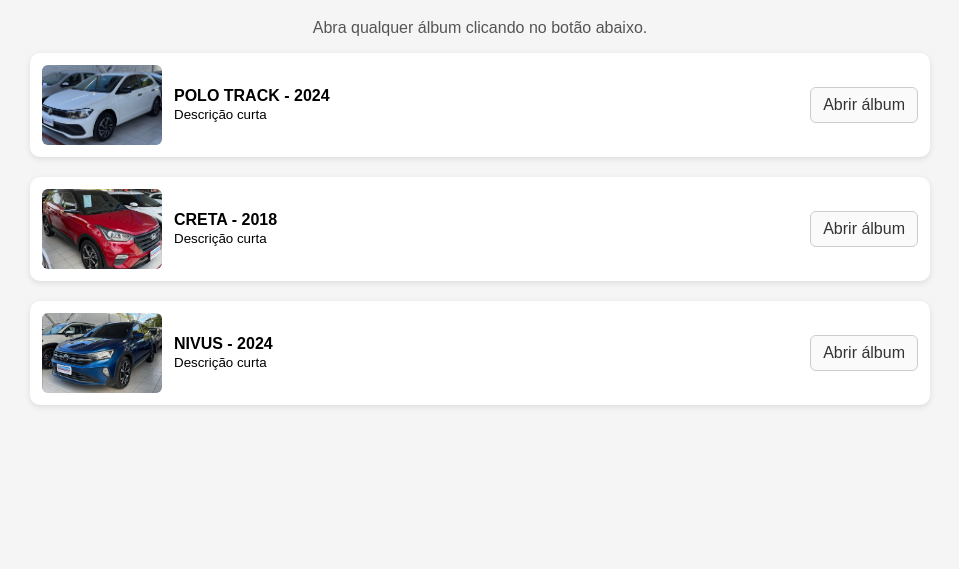
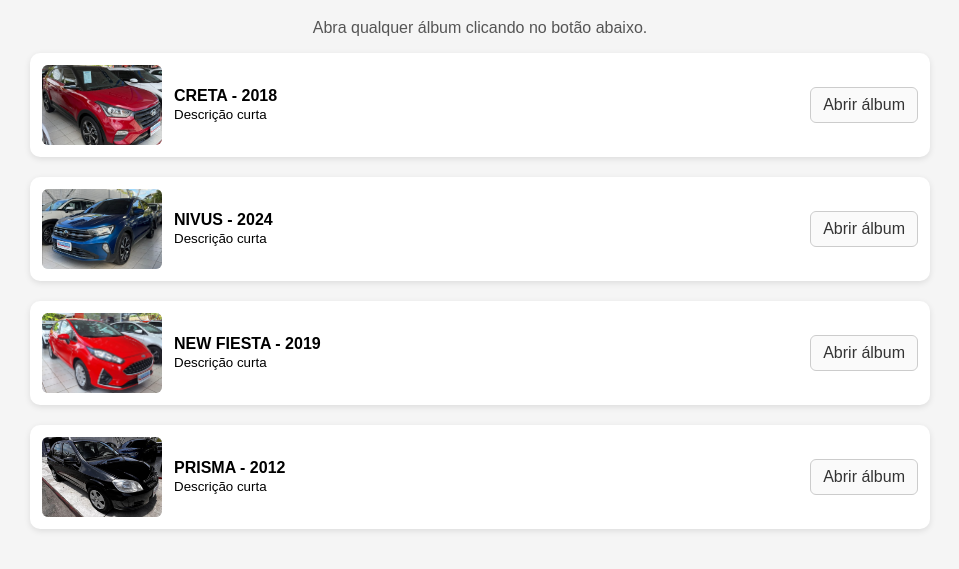
Before and after one commit to evertoncostadev/nossalojalbum.github.io, a plain HTML site: page index.html in a window 1280 px wide. Shown: the part 81-650 px from the top of the page, without its empty margins (160-1119 px from the left). Drawn offline with Linux system fonts and the light colour scheme.

Commit message:
Removido polo track e adicionado veículo prisma

```diff
--- a/index.html
+++ b/index.html
@@ -91,14 +91,6 @@
   <p>Abra qualquer álbum clicando no botão abaixo.</p>
   <ul>
     <li>
-      <img class="thumb" src="fotosVeiculos/poloTrack-2024/image.png" alt="Álbum 1">
-      <div class="info">
-        <strong>POLO TRACK - 2024</strong><br>
-        <small>Descrição curta</small>
-      </div>
-      <a class="button" href="https://photos.app.goo.gl/LPXab9yobo3N9tye9" target="_blank" rel="noopener">Abrir álbum</a>
-    </li>
-    <li>
       <img class="thumb" src="fotosVeiculos/creta2018/image.png" alt="Álbum 2">
       <div class="info">
         <strong>CRETA - 2018</strong><br>
@@ -114,6 +106,22 @@
       </div>
       <a class="button" href="https://photos.app.goo.gl/61MUcKnjrt19aeuf7" target="_blank" rel="noopener">Abrir álbum</a>
     </li>
+        <li>
+      <img class="thumb" src="fotosVeiculos/newFiesta2019/image.png" alt="Álbum 2">
+      <div class="info">
+        <strong>NEW FIESTA - 2019</strong><br>
+        <small>Descrição curta</small>
+      </div>
+      <a class="button" href="https://photos.app.goo.gl/h8gvtsgHmtk4wGKd7" target="_blank" rel="noopener">Abrir álbum</a>
+    </li>
+            <li>
+      <img class="thumb" src="fotosVeiculos/prisma2012/image.png" alt="Álbum 2">
+      <div class="info">
+        <strong>PRISMA - 2012</strong><br>
+        <small>Descrição curta</small>
+      </div>
+      <a class="button" href="https://photos.app.goo.gl/2vC2iMQXjJtUTWPo6" target="_blank" rel="noopener">Abrir álbum</a>
+    </li>
     <!-- adicione mais li para outros álbuns. -->
   </ul>
 </body>
```
Also changed, not shown: fotosVeiculos/poloTrack-2024/image.png (deleted), fotosVeiculos/prisma2012/image.png (added).
